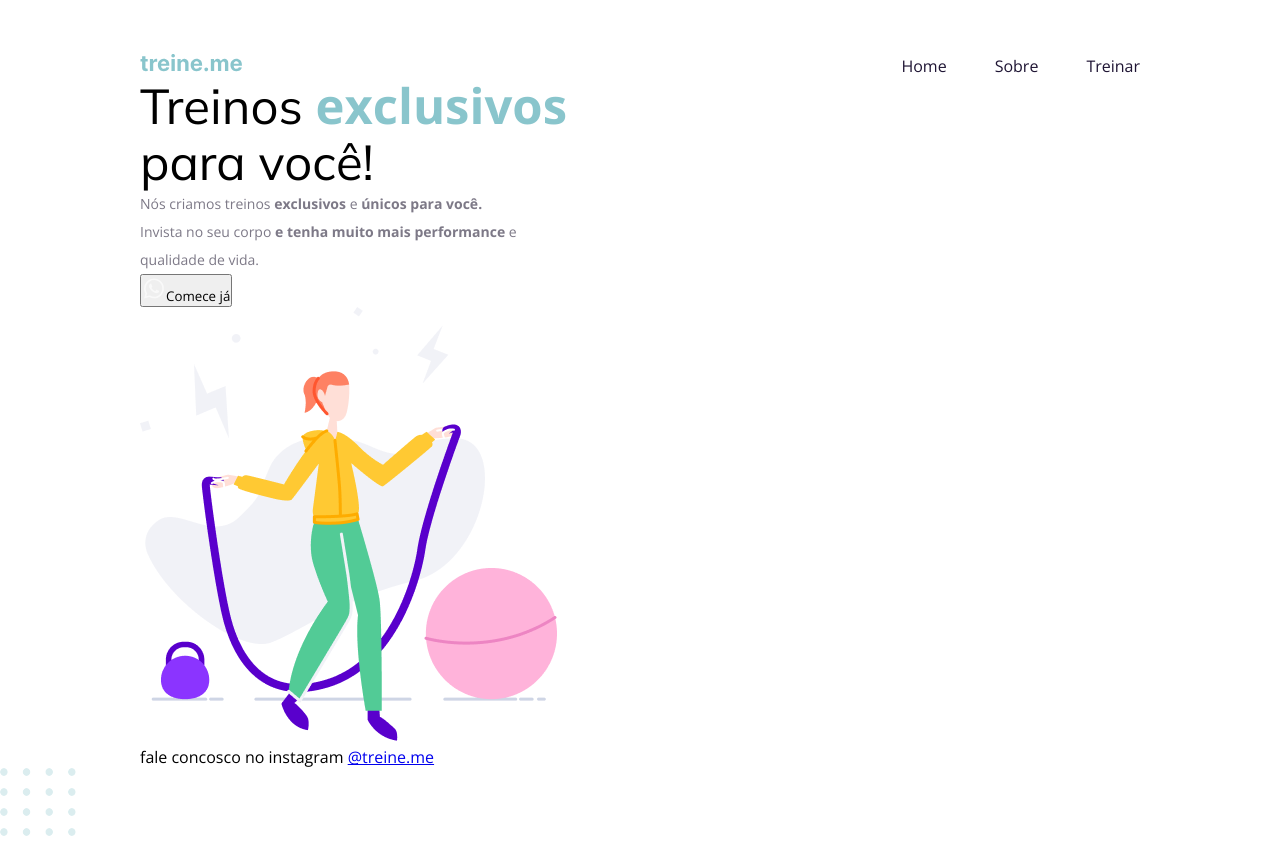
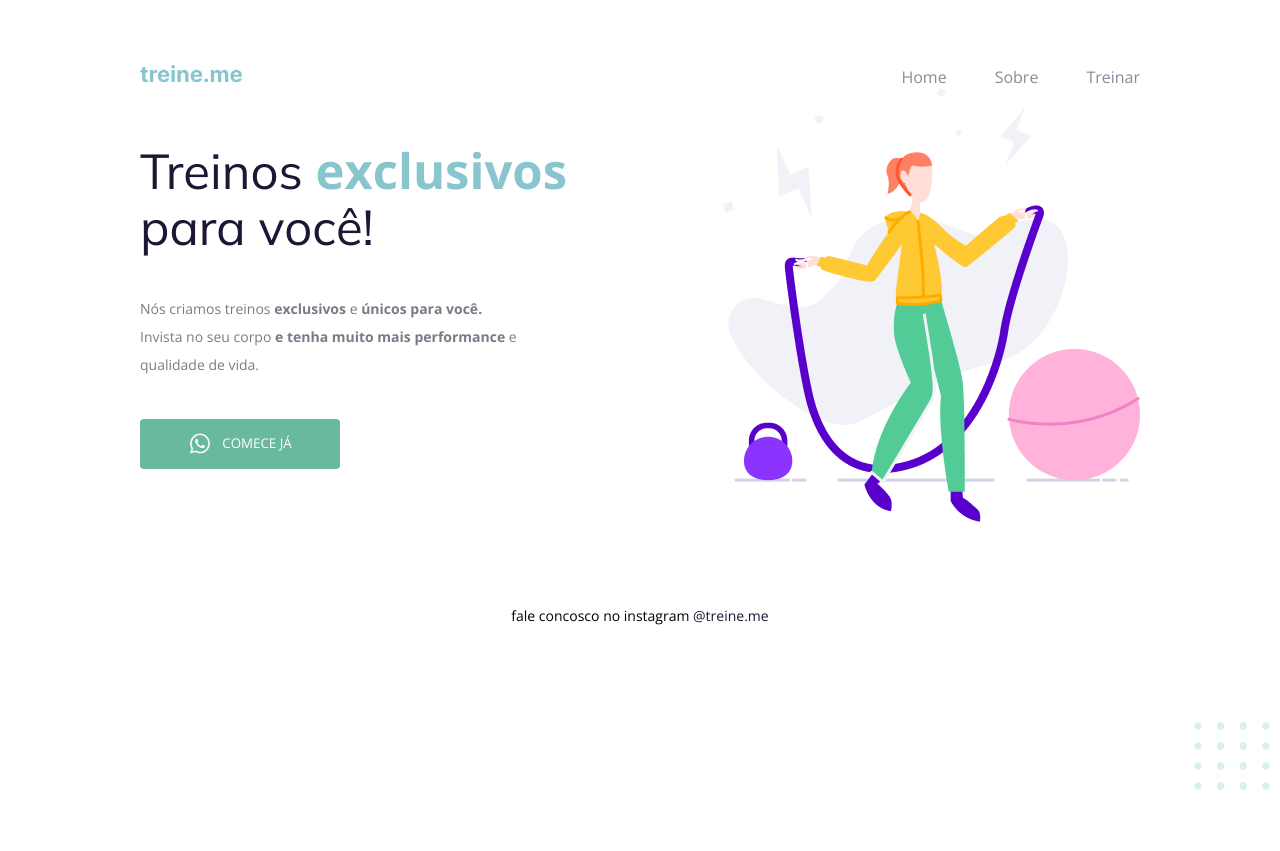
Before and after one commit to luisgcostaguedes/class_explorer_rocketseat, a plain HTML site: page project02/index.html in a window 1280 px wide. After the commit the page ends 800 px from the top, so only its background shows below. Drawn offline with nearby package versions, Linux system fonts and the light colour scheme.

Commit message:
finish project 02

```diff
--- a/project02/index.html
+++ b/project02/index.html
@@ -53,6 +53,6 @@
         <a href="https://instagram.com" target="_blank">@treine.me</a>
       </footer>
     </div>
-    <img src="./assets/balls-decoration.svg" alt="" />
+    <img id="balls-decoration" src="./assets/balls-decoration.svg" alt="" />
   </body>
 </html>
--- a/project02/style.css
+++ b/project02/style.css
@@ -5,9 +5,18 @@
   font-family: "Open Sans", sans-serif;
 }
 
+body {
+  background: linear-gradient(
+    180deg,
+    rgba(227, 255, 248, 0) 82.08%,
+    rgba (227, 255, 248, 0.38) 100%
+  );
+  height: 100vh;
+}
 .page {
   width: 1000px;
-  margin: 54px auto 0;
+  margin: 0 auto;
+  padding-top: 65px;
 }
 nav {
   display: flex;
@@ -19,7 +28,7 @@ ul {
   list-style: none;
   gap: 48px;
 }
-ul li a {
+a {
   text-decoration: none;
   color: #1f1534;
 }
@@ -29,14 +38,26 @@ ul {
   font-family: "Mulish", sans-serif;
 }
 
+ul li a {
+  opacity: 0.5;
+}
+
 ul li a:hover {
   font-weight: bold;
+  opacity: 1;
+}
+
+main {
+  display: flex;
+  align-items: center;
+  justify-content: space-between;
 }
 
 h1 {
   font-size: 49px;
   line-height: 56px;
-  color: black;
+  color: #1f1534;
+
   font-weight: normal;
   width: 490px;
 }
@@ -45,8 +66,44 @@ h1 strong {
   color: #89c5cc;
 }
 
-p {
+section p {
   font-size: 14px;
   line-height: 28px;
   color: #7d7987;
+  margin: 40px 0;
 }
+
+button {
+  color: white;
+  text-transform: uppercase;
+
+  background-color: #69b99d;
+  padding: 14px 32px 15px;
+  border-radius: 4px;
+  border: none;
+
+  display: flex;
+  flex-direction: row;
+  width: 200px;
+  height: 50px;
+  justify-content: center;
+  align-items: center;
+  gap: 10px;
+  cursor: pointer;
+}
+
+button:hover {
+  background-color: #429467;
+}
+footer {
+  font-size: 14px;
+  line-height: 28px;
+  text-align: center;
+  margin-top: 80px;
+}
+
+#balls-decoration {
+  position: fixed;
+  bottom: 0;
+  right: 0;
+}
```
